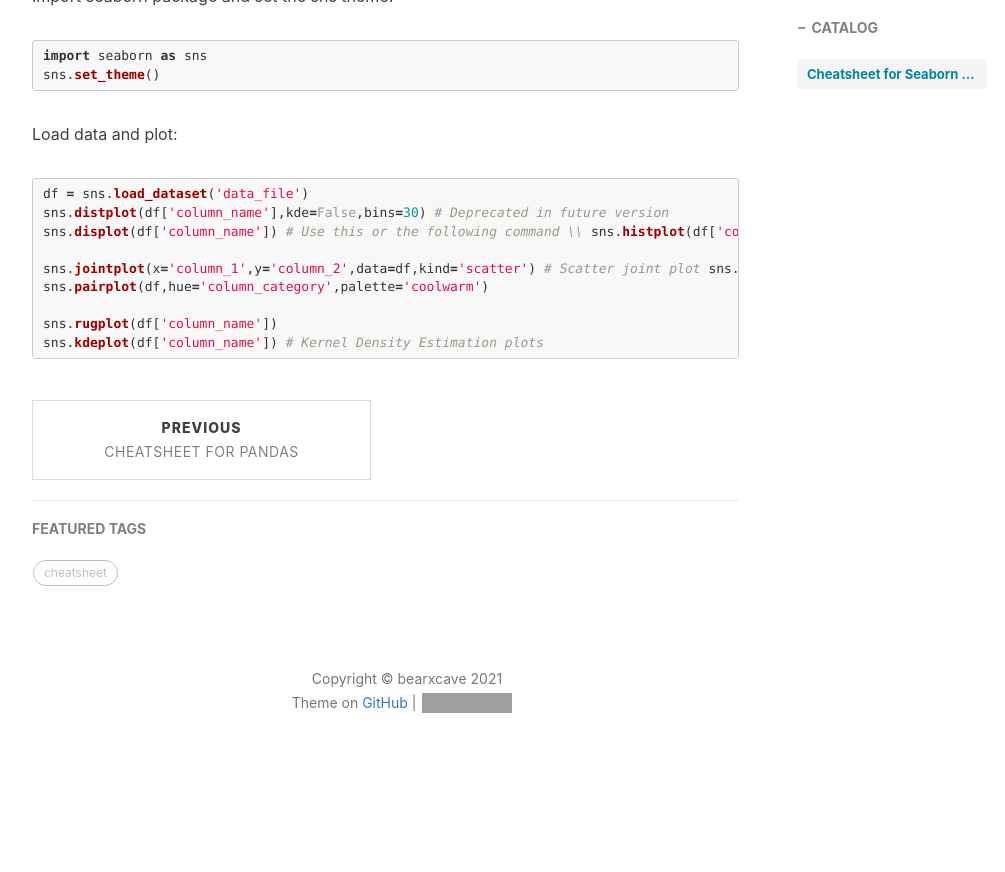
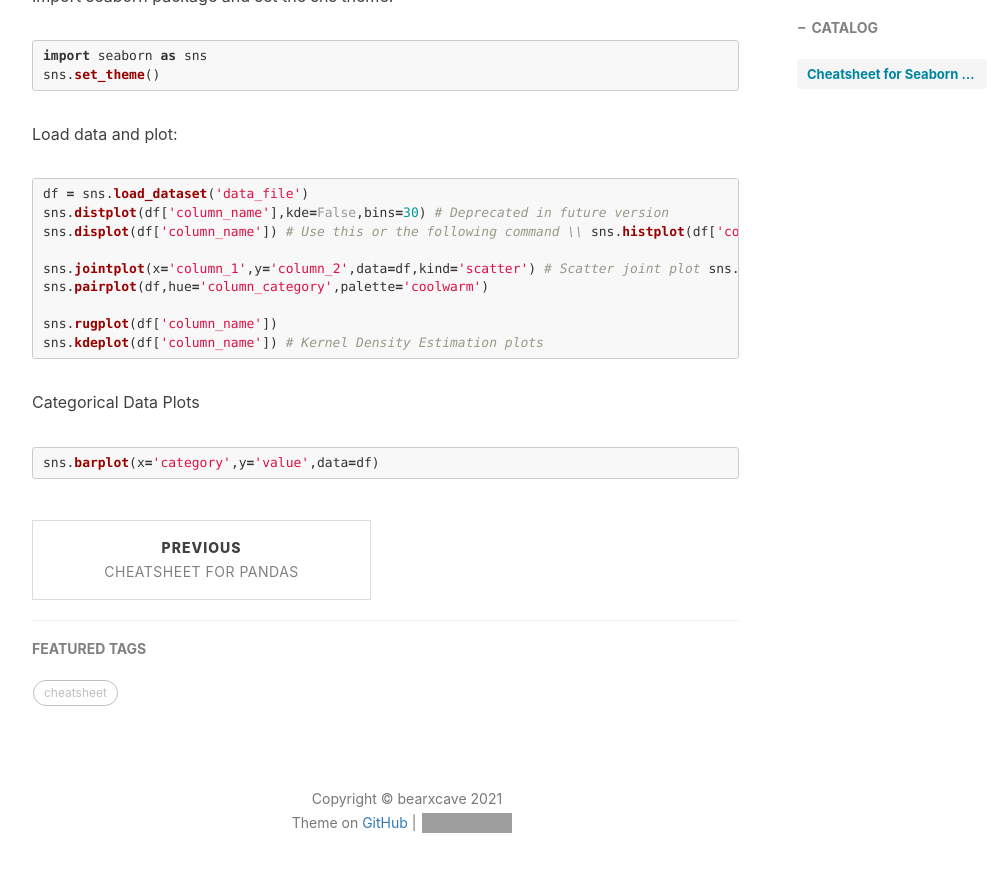
Before and after one commit to Bearxcave/Bearxcave.github.io, a Jekyll site: the page built from _posts/2021-02-22-cheatsheet-seaborn.md, in a window 1280 px wide and 900 px high, scrolled down 646 px. Shown: the top 872 px of the window, without its empty margins (233-1238 px from the left). Built offline with Jekyll 4.4.1, drawn with Linux system fonts in a browser that asks for light colours; nearby versions of some CDN libraries; comment, search, counter and statistics services are not loaded; before the commit the page ends 1426 px from its top, so only the background shows below that; grey boxes are pictures that could not be loaded.

Commit message:
Update 2021-02-22-cheatsheet-seaborn.md

````diff
--- a/_posts/2021-02-22-cheatsheet-seaborn.md
+++ b/_posts/2021-02-22-cheatsheet-seaborn.md
@@ -36,3 +36,8 @@ sns.pairplot(df,hue='column_category',palette='coolwarm')
 sns.rugplot(df['column_name'])
 sns.kdeplot(df['column_name']) # Kernel Density Estimation plots
 ```
+
+Categorical Data Plots
+```python
+sns.barplot(x='category',y='value',data=df)
+```
````
